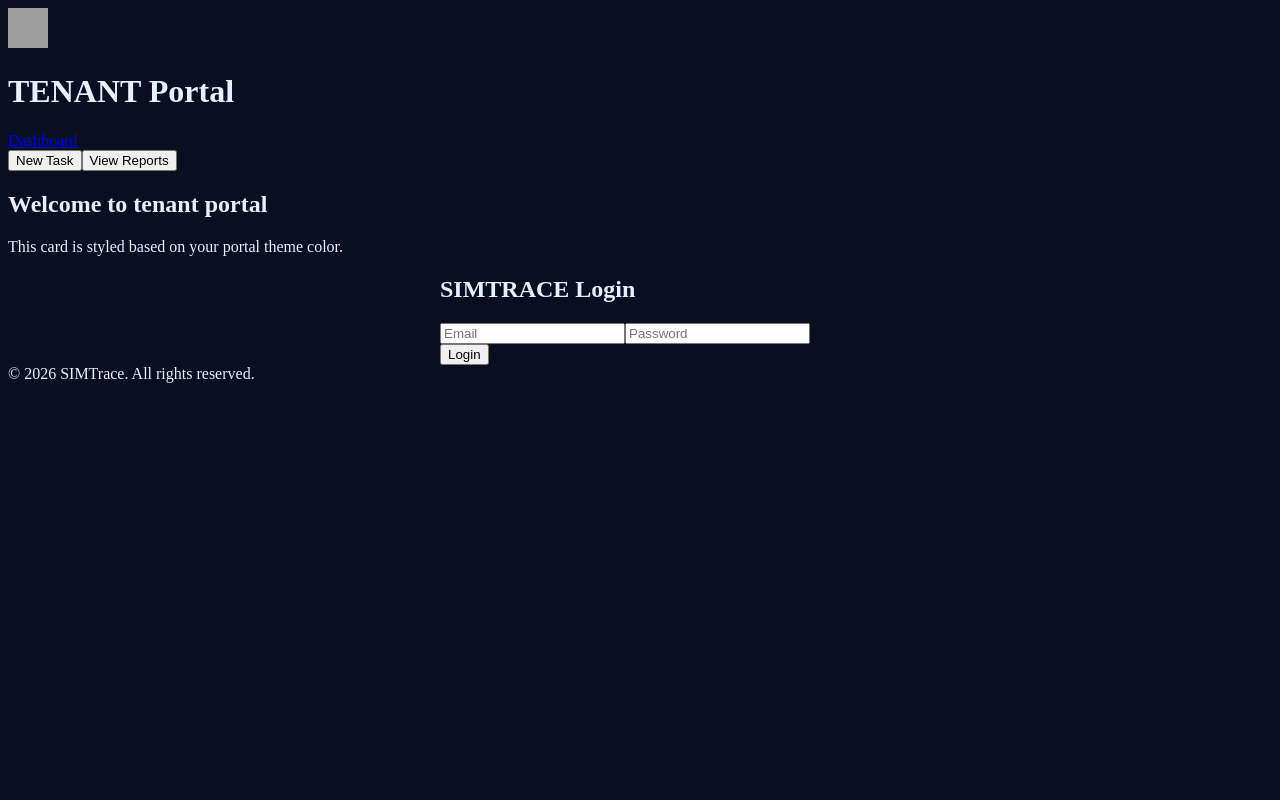
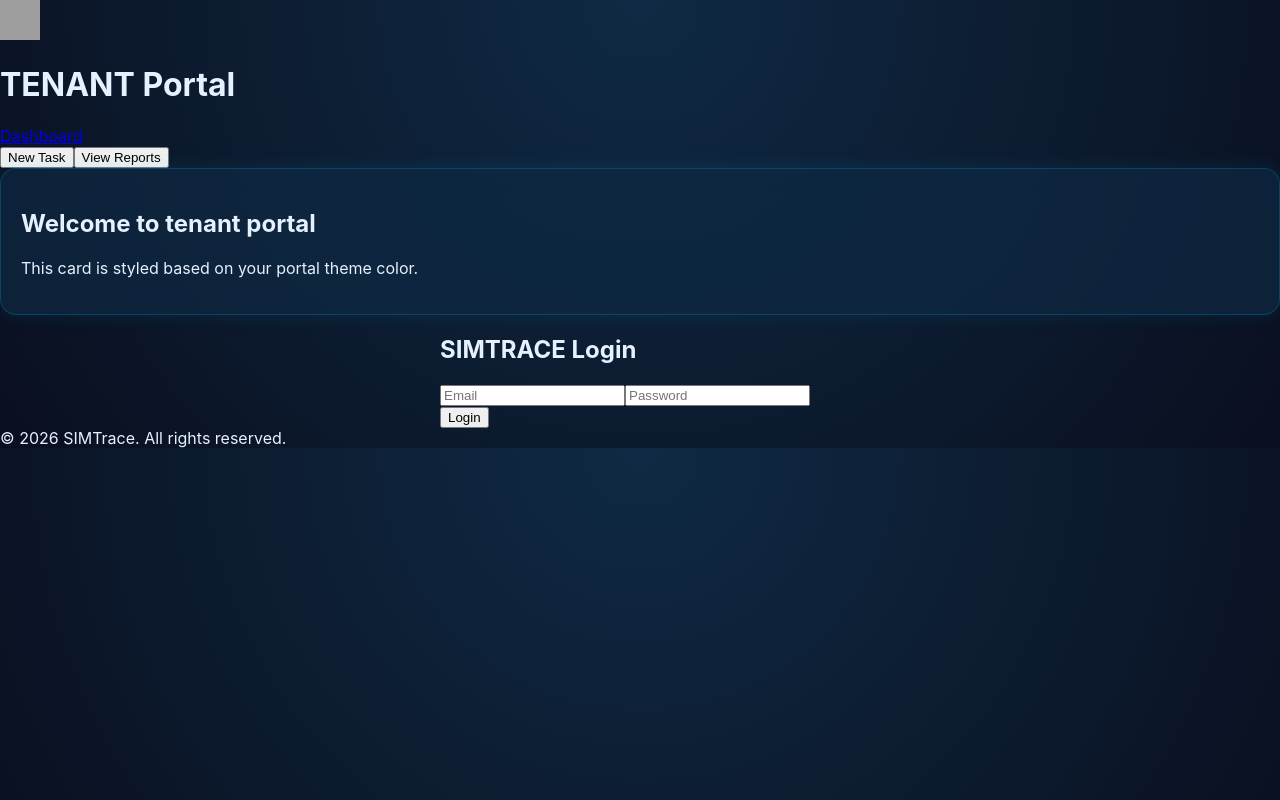
Before and after one commit to wamakena/PHONETRACE, a Next.js app: page /login in a window 1280 px wide. Built offline with nearby package versions, Linux system fonts and the light colour scheme; grey boxes are pictures that could not be loaded.

Commit message:
Update globals.css

```diff
--- a/styles/globals.css
+++ b/styles/globals.css
@@ -1,12 +1,34 @@
 :root {
   --bg-main: #0A0F1F;
-  --bg-card: #0F2A44;
+  --bg-card: rgba(15, 42, 68, 0.7);
   --accent: #00C2FF;
   --accent-glow: #4DE1FF;
   --text-main: #E6F1FF;
+  --border-glow: rgba(0, 194, 255, 0.2);
 }
 
 body {
-  background: var(--bg-main);
+  margin: 0;
+  background: radial-gradient(circle at top, #0F2A44, #0A0F1F);
   color: var(--text-main);
+  font-family: 'Inter', sans-serif;
 }
+
+.card {
+  background: var(--bg-card);
+  backdrop-filter: blur(12px);
+  border: 1px solid var(--border-glow);
+  border-radius: 16px;
+  padding: 20px;
+  box-shadow: 0 0 20px rgba(0, 194, 255, 0.1);
+}
+
+.button {
+  background: linear-gradient(90deg, #00C2FF, #4DE1FF);
+  color: #000;
+  border: none;
+  padding: 10px 18px;
+  border-radius: 10px;
+  cursor: pointer;
+  font-weight: 600;
+}
```
